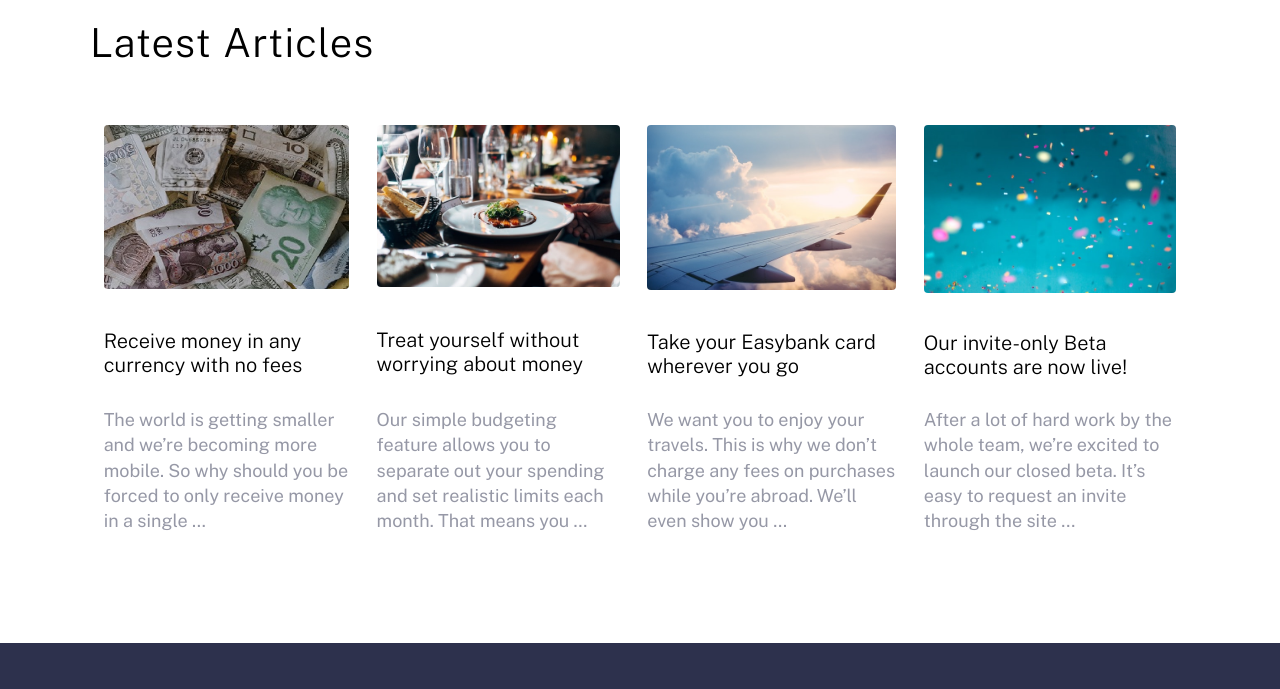
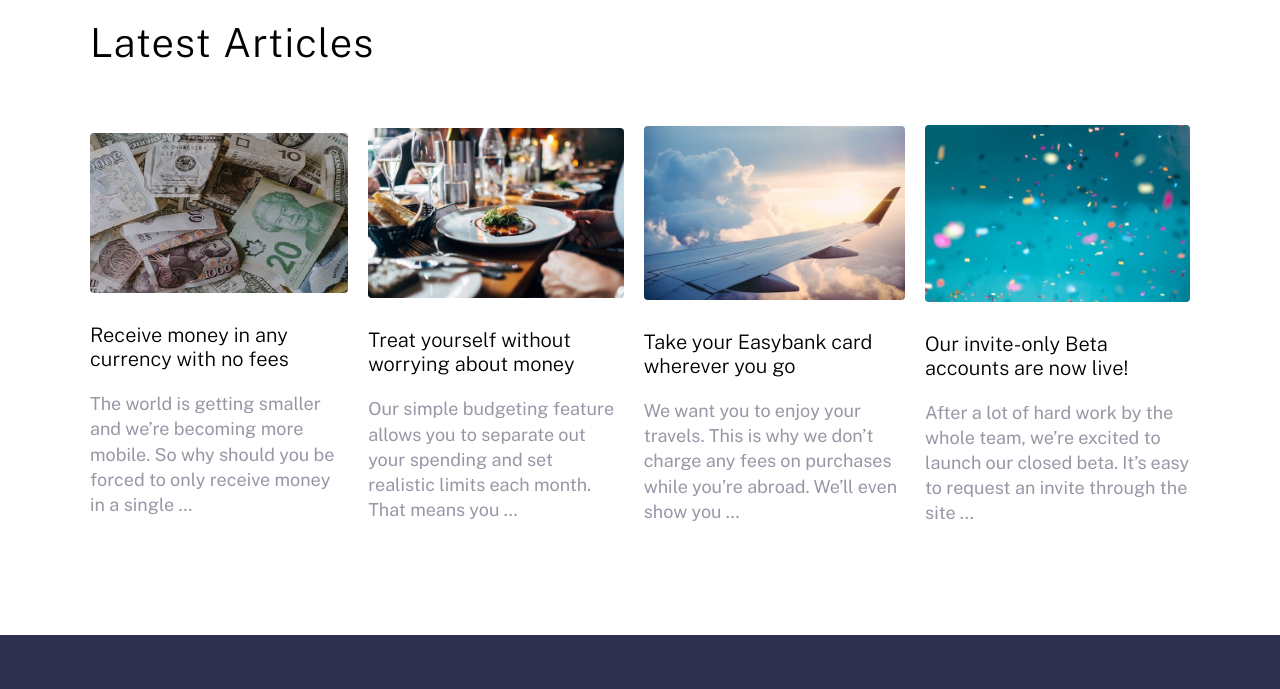
Before and after one commit to Sakib0407/FrontendMentiorChallenge, a plain HTML site: page index.html in a window 1280 px wide. Shown: the part 1390-2079 px from the top of the page. Drawn offline with nearby package versions, Linux system fonts and the light colour scheme.

Commit message:
uXiASasd

```diff
--- a/style.scss
+++ b/style.scss
@@ -155,12 +155,15 @@ padding-bottom: 20px;
   }
   &__text{
     font-size: 18px;
-    width: 90%;
+    //width: 90%;
 
   }
 }
 .articles{
   display: flex;
+  justify-content: space-between;
+  align-items: center;
+  gap: 20PX;
 
 
 }
@@ -168,7 +171,7 @@ padding-bottom: 20px;
   display: flex;
   flex-direction: column;
   justify-content: space-between;
-  align-items: center;
+
 
 
   padding-bottom: 50px;
@@ -178,12 +181,11 @@ padding-bottom: 20px;
   padding: 50px 0;
 }
 .img{
-  width: 90%;
-  height: auto;
+
   border-radius: 4px;
 }
 .height{
-  height: 35%;
+  height: 160px;
 }
 h6{
   font-size: 20px;
```
Also changed, not shown: style.css, 1 other file.
